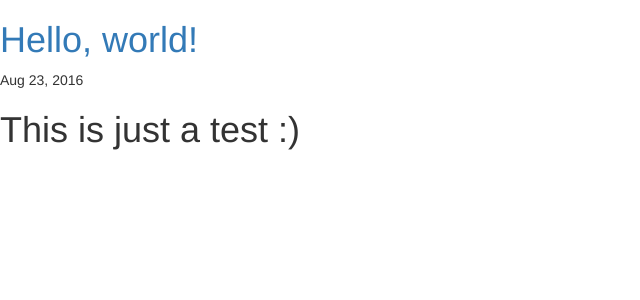
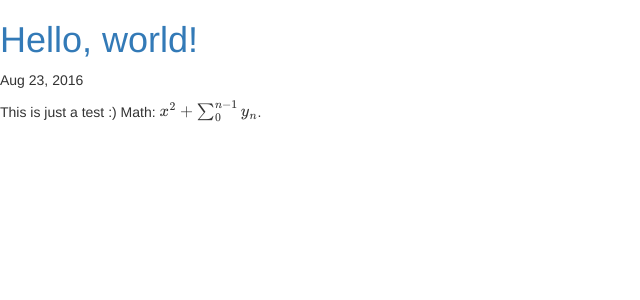
Before and after one commit to ch3repatz/ch3repatz.github.io, a Jekyll site: the page built from _posts/2016-08-23-hello-world.md, in a window 1280 px wide. Shown: the top 300 px of the page, without its empty margins (0-640 px from the left). Built offline with Jekyll 4.4.1, drawn with Linux system fonts in a browser that asks for light colours; formulas are drawn with MathJax 3.

Commit message:
Update 2016-08-23-hello-world.md

```diff
--- a/_posts/2016-08-23-hello-world.md
+++ b/_posts/2016-08-23-hello-world.md
@@ -2,6 +2,7 @@
 layout: post
 title: Hello, world!
 time: 2016-08-23 2:36am
+math: yes
 ---
 
-# This is just a test :)
+This is just a test :) Math: $x^2 + \sum_0^{n-1} y_n$.
```
